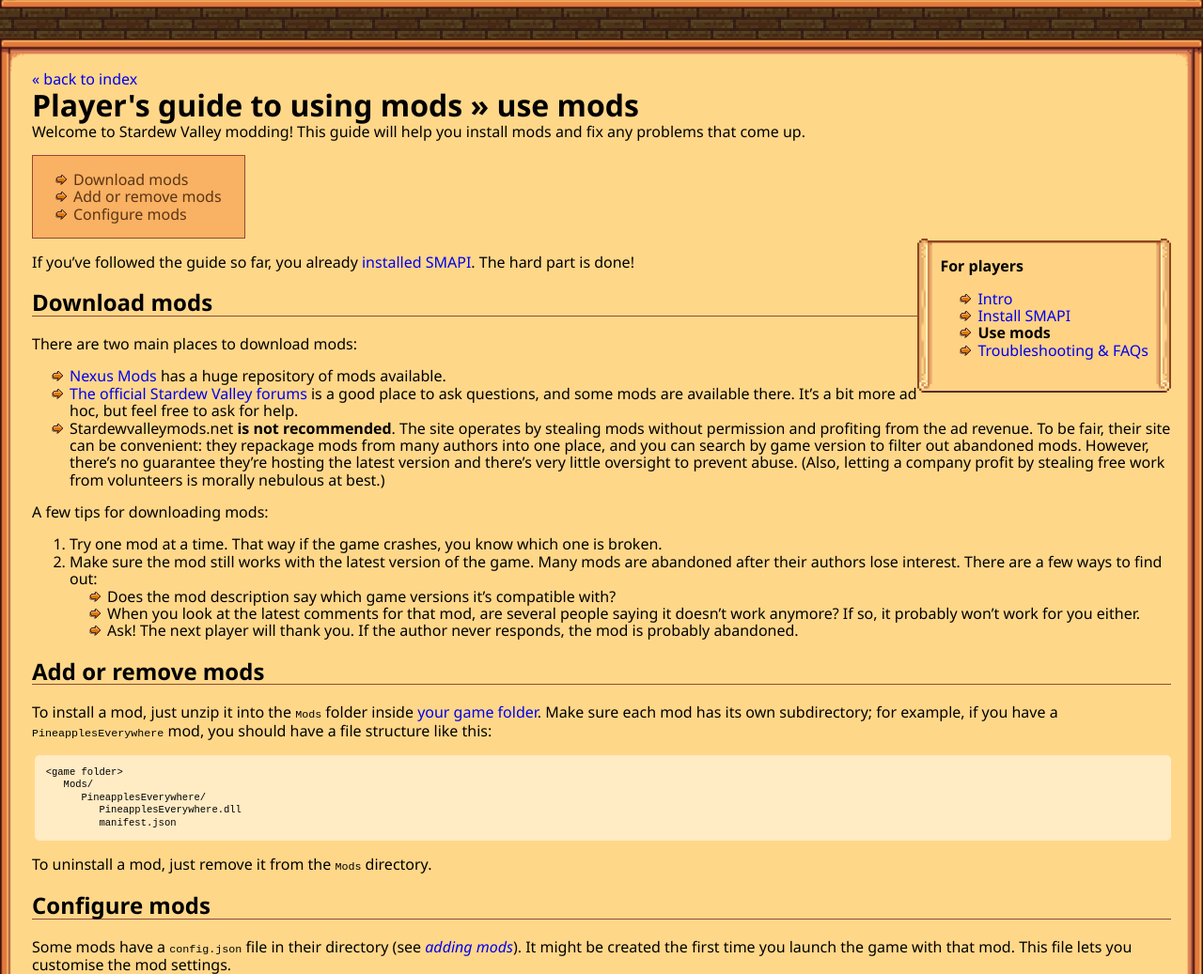
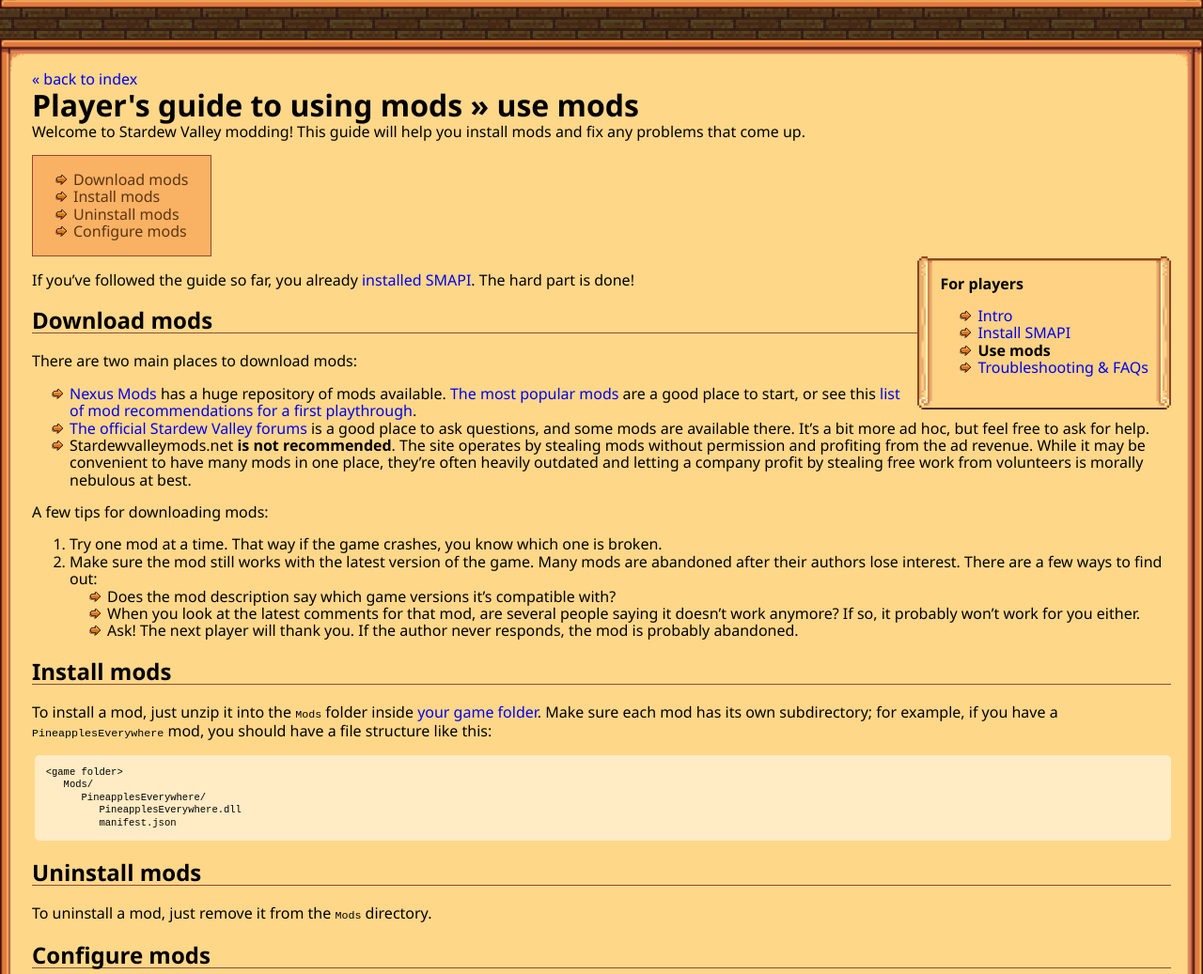
Before and after one commit to Pathoschild/canimod.github.io, a Jekyll site: the page built from for-players/use-mods.md, in a window 1280 px wide and 1400 px high. Shown: the part 363-1400 px from the top of the window at 94% size. Built offline with Jekyll 4.4.1, drawn with Linux system fonts in a browser that asks for light colours; nearby versions of some CDN libraries.

Commit message:
expand download-mods info

````diff
--- a/for-players/use-mods.md
+++ b/for-players/use-mods.md
@@ -23,16 +23,16 @@
 ## Download mods
 There are two main places to download mods:
 
-* [Nexus Mods](http://nexusmods.com/stardewvalley/) has a huge repository of mods available.
+* [Nexus Mods](http://nexusmods.com/stardewvalley/) has a huge repository of mods available. [The
+  most popular mods](http://www.nexusmods.com/stardewvalley/mods/topalltime/) are a good place to
+  start, or see this [list of mod recommendations for a first playthrough](https://www.reddit.com/r/StardewValley/comments/5u3znf/any_mods_to_install_through_my_first_playthrough/dds5897/).
 * [The official Stardew Valley forums](http://community.playstarbound.com/forums/mods.215/)
   is a good place to ask questions, and some mods are available there. It's a bit more ad hoc, but
   feel free to ask for help.
 * Stardewvalleymods.net **is not recommended**. The site operates by stealing mods without
-  permission and profiting from the ad revenue. To be fair, their site can be convenient: they
-  repackage mods from many authors into one place, and you can search by game version to filter out
-  abandoned mods. However, there's no guarantee they're hosting the latest version and there's very
-  little oversight to prevent abuse. (Also, letting a company profit by stealing free work from
-  volunteers is morally nebulous at best.)
+  permission and profiting from the ad revenue. While it may be convenient to have many mods in one
+  place, they're often heavily outdated and letting a company profit by stealing free work from
+  volunteers is morally nebulous at best.
 
 A few tips for downloading mods:
 
@@ -45,7 +45,7 @@
    * Ask! The next player will thank you. If the author never responds, the mod is probably
      abandoned.
 
-## Add or remove mods
+## Install mods
 To install a mod, just unzip it into the `Mods` folder inside
 [your game folder](http://canimod.com/for-players/faqs#game-folder). Make sure each mod has its own
 subdirectory; for example, if you have a `PineapplesEverywhere` mod, you should have a file
@@ -59,6 +59,7 @@
          manifest.json
 ```
 
+## Uninstall mods
 To uninstall a mod, just remove it from the `Mods` directory.
 
 ## Configure mods
````
